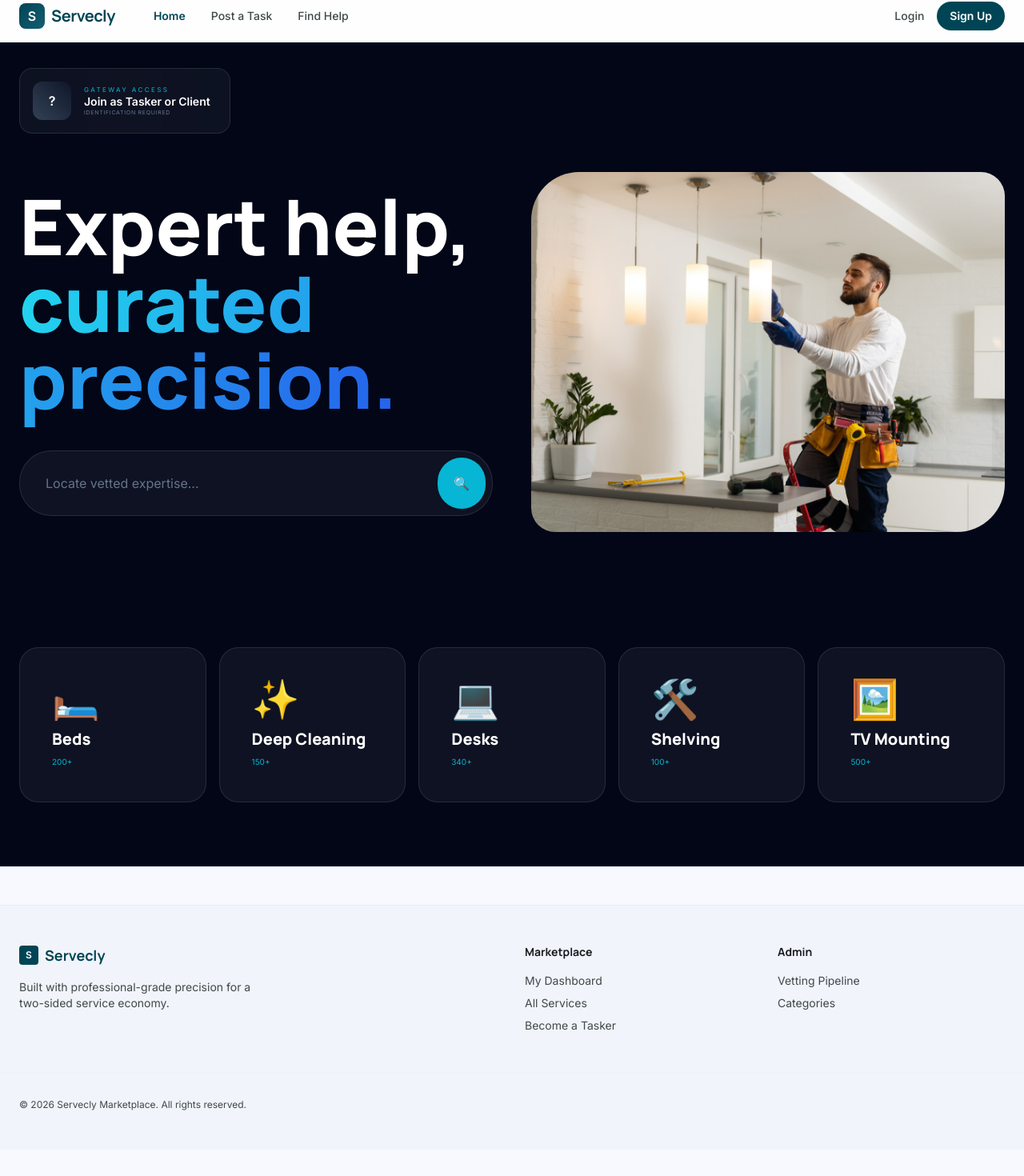
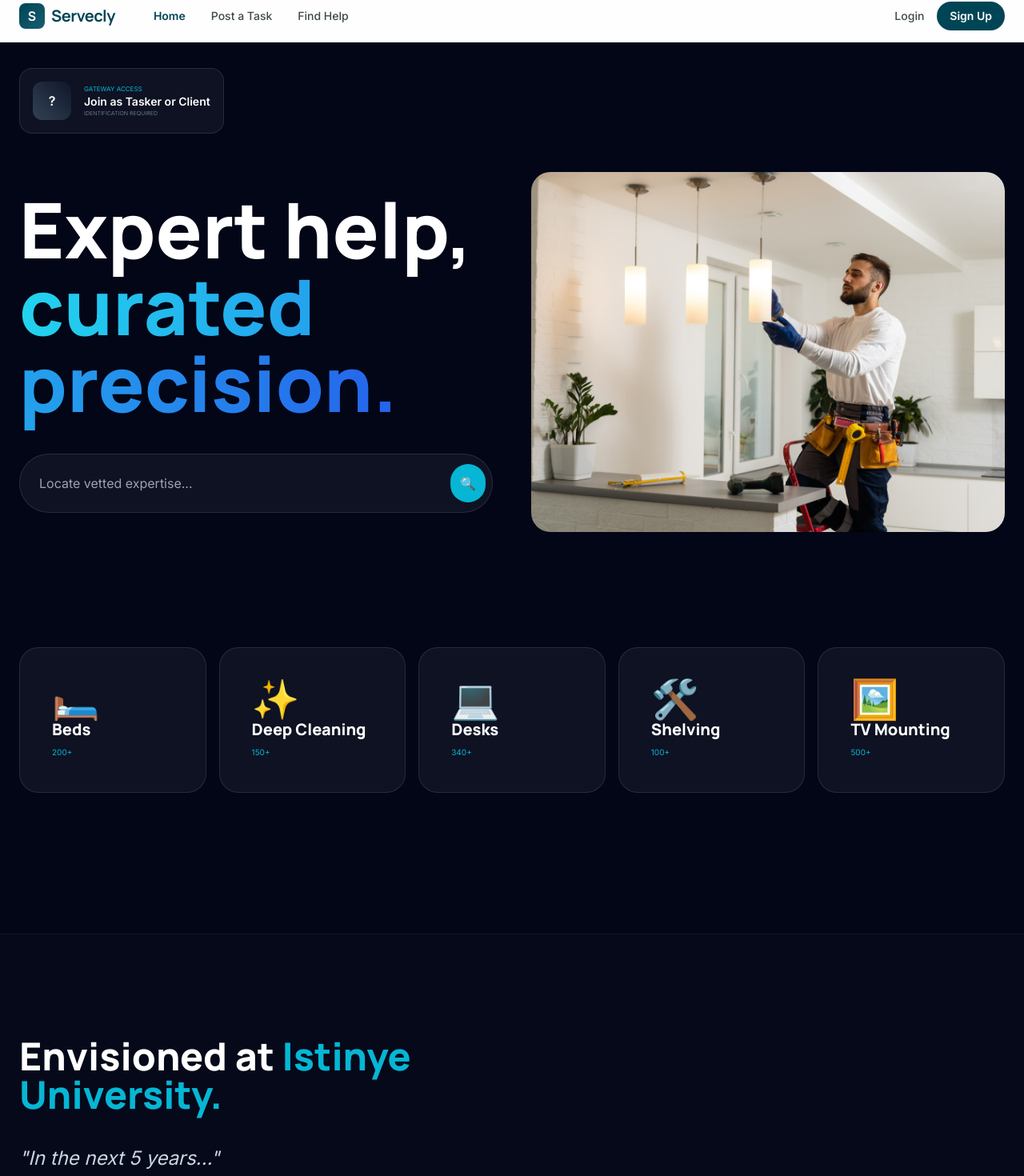
Before and after one commit to PgTobby-07/Servecly-Marektplace, a React (Vite) app: page / in a window 1280 px wide. Shown: the part 12-1482 px from the top of the page at 80% size. Before the commit the page ends 1449 px from the top, so only its background shows below. Built offline with nearby package versions, Linux system fonts and the light colour scheme.

Commit message:
Fix layout and overflow issues in Home component

```diff
--- a/src/pages/Home.jsx
+++ b/src/pages/Home.jsx
@@ -12,7 +12,7 @@ const Home = () => {
     if (savedUser) setUser(JSON.parse(savedUser));
   }, []);
 
-  // FIX 1: Prevent horizontal scroll globally (mobile overflow issue)
+  // FIX 1: Prevent horizontal scroll globally
   useEffect(() => {
     document.body.style.overflowX = "hidden";
     return () => {
@@ -79,73 +79,67 @@ const Home = () => {
   ];
 
   return (
-    // FIX 2: Prevent full page horizontal overflow
-    <div className="bg-[#020617] text-slate-200 min-h-screen w-full overflow-x-hidden">
+    // FIX 2: ensure full page never clips bottom content
+    <div className="bg-[#020617] text-slate-200 min-h-screen w-full overflow-x-hidden flex flex-col">
 
-      {/* FIX 3: Reduce side padding on mobile */}
+      {/* FIX 3: allow proper vertical flow instead of hidden clipping */}
+      <main className="flex-1 w-full">
+
+        {/* TOP NAV */}
         <header className="relative z-30 pt-8 px-4 sm:px-6 max-w-7xl mx-auto flex flex-col md:flex-row justify-between items-center gap-6">
 
           <Link
             to={!user ? "/login" : "/dashboard"}
-          className="flex items-center gap-4 bg-white/5 backdrop-blur-3xl border border-white/10 p-4 rounded-2xl w-full md:w-auto"
+            className="flex items-center gap-4 bg-white/5 border border-white/10 p-4 rounded-2xl w-full md:w-auto"
           >
-
-          {/* FIX 4: Avatar stays fixed size (prevents shrinking overflow issues) */}
             <div className={`h-12 w-12 bg-gradient-to-tr ${status.color} rounded-xl flex items-center justify-center font-black text-white`}>
               {status.initial}
             </div>
 
-          {/* FIX 5: Allow text wrapping instead of forcing horizontal overflow */}
-          <div className="pr-2 break-words min-w-0">
-            <span className="block text-[8px] uppercase tracking-[0.3em] text-cyan-500">
+            {/* FIX 4: prevent text overflow */}
+            <div className="min-w-0 break-words">
+              <span className="block text-[8px] uppercase text-cyan-500">
                 {status.label}
               </span>
-            <span className="block text-sm font-bold text-white leading-tight">
+              <span className="block text-sm font-bold text-white">
                 {status.message}
               </span>
-            <span className="block text-[7px] text-slate-500 uppercase tracking-widest">
+              <span className="block text-[7px] text-slate-500 uppercase">
                 {status.subtext}
               </span>
             </div>
-
           </Link>
         </header>
 
-      {/* HERO SECTION */}
-      <section className="relative z-10 pt-12 pb-16">
+        {/* HERO */}
+        <section className="pt-12 pb-16">
 
-        {/* FIX 6: Prevent wide layout overflow on mobile */}
+          {/* FIX 5: add safe padding on mobile + prevent cut-off */}
           <div className="max-w-7xl mx-auto px-4 sm:px-6 grid lg:grid-cols-2 gap-12 items-center">
 
-          <div className="text-center lg:text-left">
+            <div>
 
-            {/* FIX 7: Responsive typography (prevents 7xl overflow on small screens) */}
-            <h1 className="text-4xl sm:text-6xl lg:text-8xl font-black leading-[0.9] break-words text-white">
+              {/* FIX 6: responsive text prevents horizontal overflow */}
+              <h1 className="text-4xl sm:text-6xl lg:text-8xl font-black leading-[0.9] text-white break-words">
                 Expert help, <br />
                 <span className="text-transparent bg-clip-text bg-gradient-to-r from-cyan-400 to-blue-600">
                   curated precision.
                 </span>
               </h1>
 
-            <form onSubmit={handleSearch} className="mt-10 max-w-2xl mx-auto lg:mx-0">
+              <form onSubmit={handleSearch} className="mt-10 max-w-2xl">
 
-              {/* FIX 8: input + button must shrink properly on mobile */}
-              <div className="flex items-center bg-white/5 border border-white/10 p-2 rounded-[2.5rem] w-full">
+                {/* FIX 7: input shrink fix */}
+                <div className="flex items-center bg-white/5 border border-white/10 p-2 rounded-[2.5rem]">
 
-                {/* FIX 9: min-w-0 prevents input overflow pushing layout */}
                   <input
-                  type="text"
                     value={searchQuery}
                     onChange={(e) => setSearchQuery(e.target.value)}
                     placeholder="Locate vetted expertise..."
-                  className="flex-1 min-w-0 bg-transparent px-4 sm:px-6 py-4 text-white outline-none placeholder:text-slate-500"
+                    className="flex-1 min-w-0 bg-transparent px-4 py-4 text-white outline-none"
                   />
 
-                {/* FIX 10: prevent button shrinking weirdly */}
-                <button
-                  type="submit"
-                  className="bg-cyan-500 text-white p-3 sm:p-5 rounded-full shrink-0"
-                >
+                  <button className="bg-cyan-500 p-3 rounded-full shrink-0">
                     🔍
                   </button>
 
@@ -153,12 +147,11 @@ const Home = () => {
               </form>
             </div>
 
-          {/* FIX 11: hide image on mobile to prevent layout overflow */}
+            {/* FIX 8: hide image on mobile prevents overflow */}
             <div className="hidden lg:block">
               <img
                 src={fdxImage}
-              className="w-full h-[450px] object-cover rounded-[60px_30px]"
-              alt="Hero"
+                className="w-full h-[450px] object-cover rounded-3xl"
               />
             </div>
 
@@ -168,7 +161,7 @@ const Home = () => {
         {/* CATEGORIES */}
         <section className="py-20">
 
-        {/* FIX 12: responsive grid to prevent right-side cutoff */}
+          {/* FIX 9: grid stays safe on small screens */}
           <div className="max-w-7xl mx-auto px-4 sm:px-6 grid grid-cols-2 sm:grid-cols-3 lg:grid-cols-5 gap-4">
 
             {categories.map((cat) => (
@@ -177,24 +170,52 @@ const Home = () => {
                 to={`/services?categoryId=${cat.id}`}
                 className="bg-white/5 border border-white/10 p-6 sm:p-10 rounded-3xl"
               >
-
-              {/* FIX 13: icon scales properly on small screens */}
-              <div className="text-3xl sm:text-5xl mb-3">{cat.icon}</div>
-
+                <div className="text-3xl sm:text-5xl">{cat.icon}</div>
                 <h3 className="text-sm sm:text-xl font-black text-white">
                   {cat.name}
                 </h3>
-
                 <span className="text-[10px] text-cyan-500 uppercase">
                   {cat.count}
                 </span>
-
               </Link>
             ))}
 
           </div>
         </section>
 
+        {/* FIX 10: IMPORTANT — added missing bottom spacing so pages don’t get cut off */}
+        <div className="h-16 sm:h-24" />
+
+        {/* ENGINEER SECTION */}
+        <section className="py-24 sm:py-32 bg-white/[0.01] border-y border-white/5">
+
+          {/* FIX 11: prevent side clipping on mobile */}
+          <div className="max-w-7xl mx-auto px-4 sm:px-6 grid lg:grid-cols-2 gap-16 lg:gap-24">
+
+            <div>
+              <h2 className="text-4xl sm:text-5xl font-black text-white mb-10">
+                Envisioned at <span className="text-cyan-500">Istinye University.</span>
+              </h2>
+
+              <p className="text-lg sm:text-2xl text-slate-300 italic">
+                "In the next 5 years..."
+              </p>
+            </div>
+
+          </div>
+        </section>
+
+      </main>
+
+      {/* FIX 12: footer now always fully visible (no cut off) */}
+      <footer className="py-24 sm:py-32 text-center bg-cyan-500/5">
+        <div className="max-w-4xl mx-auto px-4 sm:px-6">
+          <p className="text-xl sm:text-4xl text-white italic">
+            "Servecly improves lives..."
+          </p>
+        </div>
+      </footer>
+
     </div>
   );
 };
```
Lines whose indentation alone changed are shown as unchanged.
